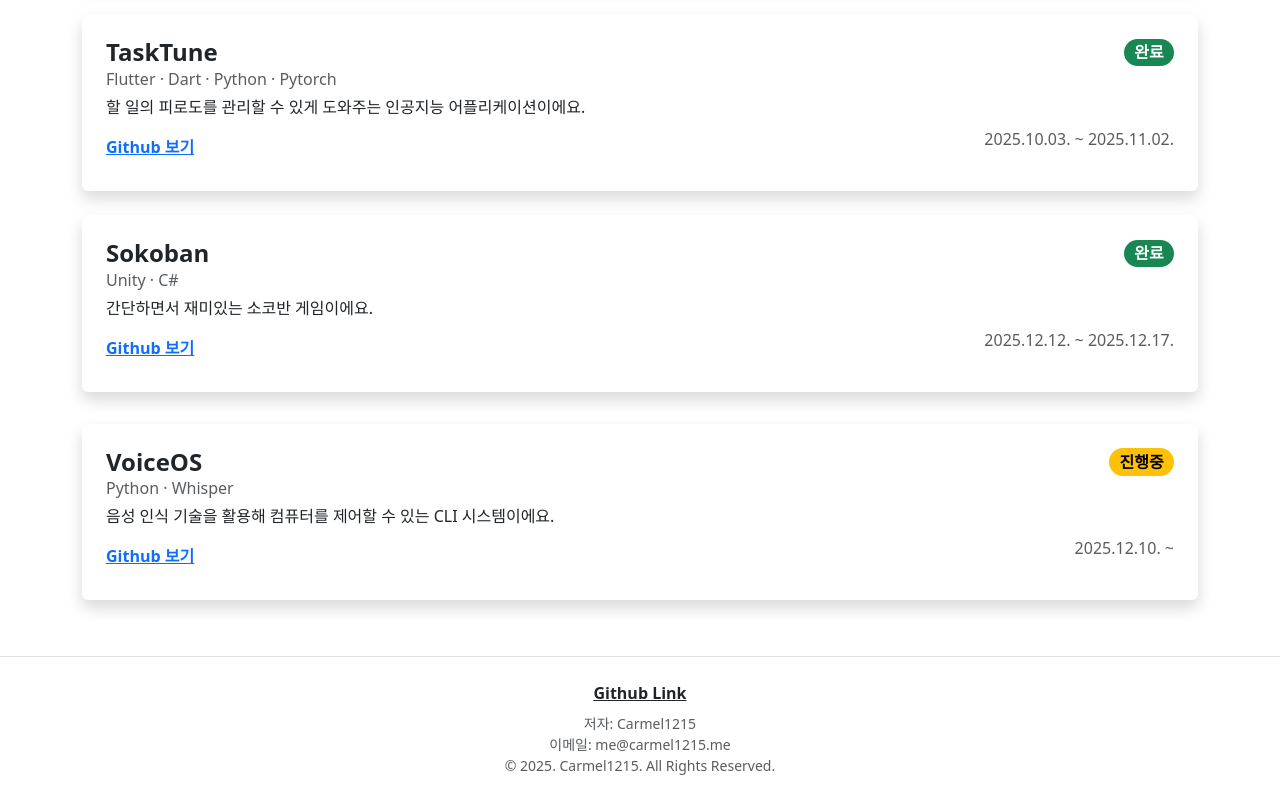
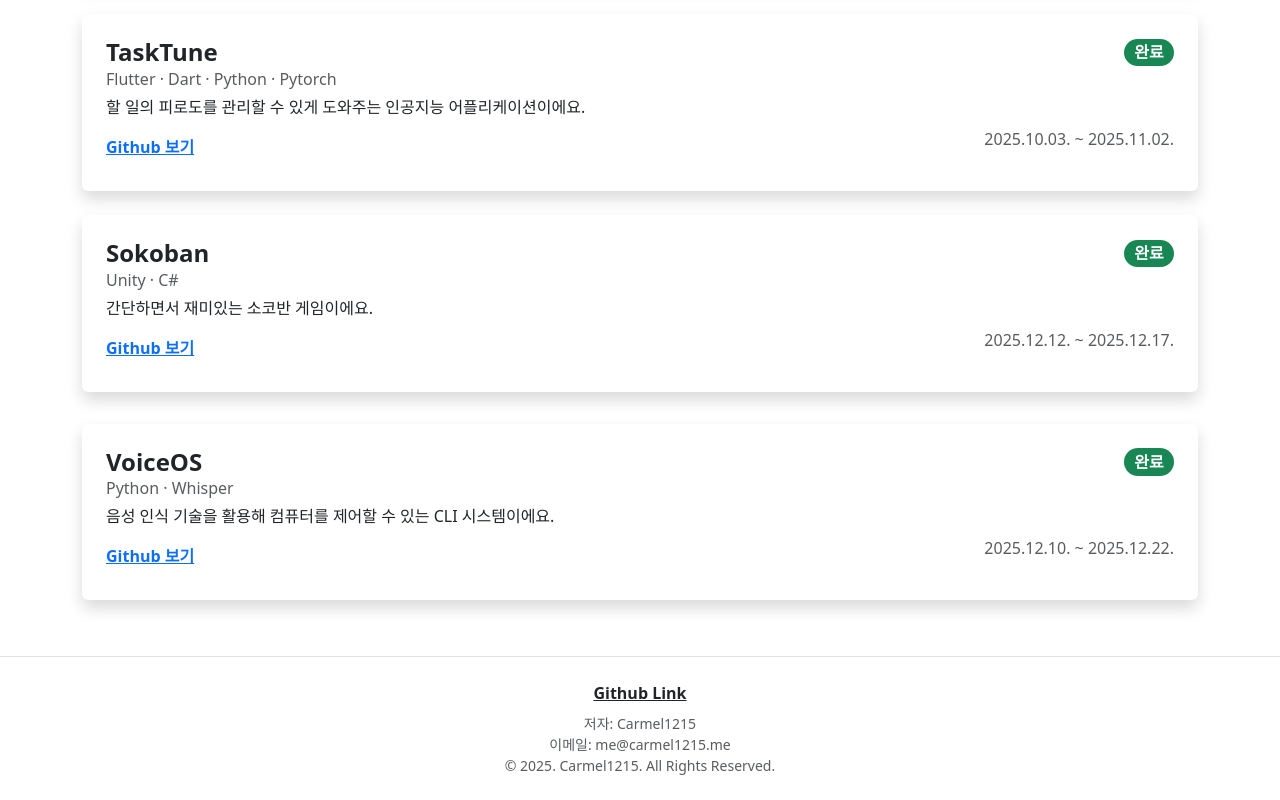
Before and after one commit to Carmel1215/Carmel1215.github.io, a plain HTML site: page index.html in a window 1280 px wide. Shown: the part 1114-1914 px from the top of the page. Drawn offline with Linux system fonts and the light colour scheme.

Commit message:
chore: VoiceOS 완료로 변경

```diff
--- a/index.html
+++ b/index.html
@@ -115,6 +115,12 @@
 
         <div class="d-flex flex-column gap-4">
 
+            <!--
+            완료 및 진행중 표시 주석
+            <span class="badge rounded-pill text-bg-success fs-6">완료</span>
+            <span class="badge rounded-pill text-bg-warning fs-6">진행중</span>
+            -->
+
             <!-- Pytimer -->
             <div class="card border-0 shadow p-4 mb-2 project-card">
                 <div class="d-flex justify-content-between align-items-center">
@@ -180,7 +186,7 @@
             <div class="card border-0 shadow p-4 mb-2 project-card">
                 <div class="d-flex justify-content-between align-items-center">
                     <h4 class="fw-bold mb-0">VoiceOS</h4>
-                    <span class="badge rounded-pill text-bg-warning fs-6">진행중</span>
+                    <span class="badge rounded-pill text-bg-success fs-6">완료</span>
                 </div>
 
                 <p class="text-muted mb-1">Python · Whisper</p>
@@ -193,7 +199,7 @@
                        class="link-primary fw-semibold" target="_blank">
                         Github 보기
                     </a>
-                    <p class="text-muted">2025.12.10. ~</p>
+                    <p class="text-muted">2025.12.10. ~ 2025.12.22.</p>
                 </div>
             </div>
 
```
